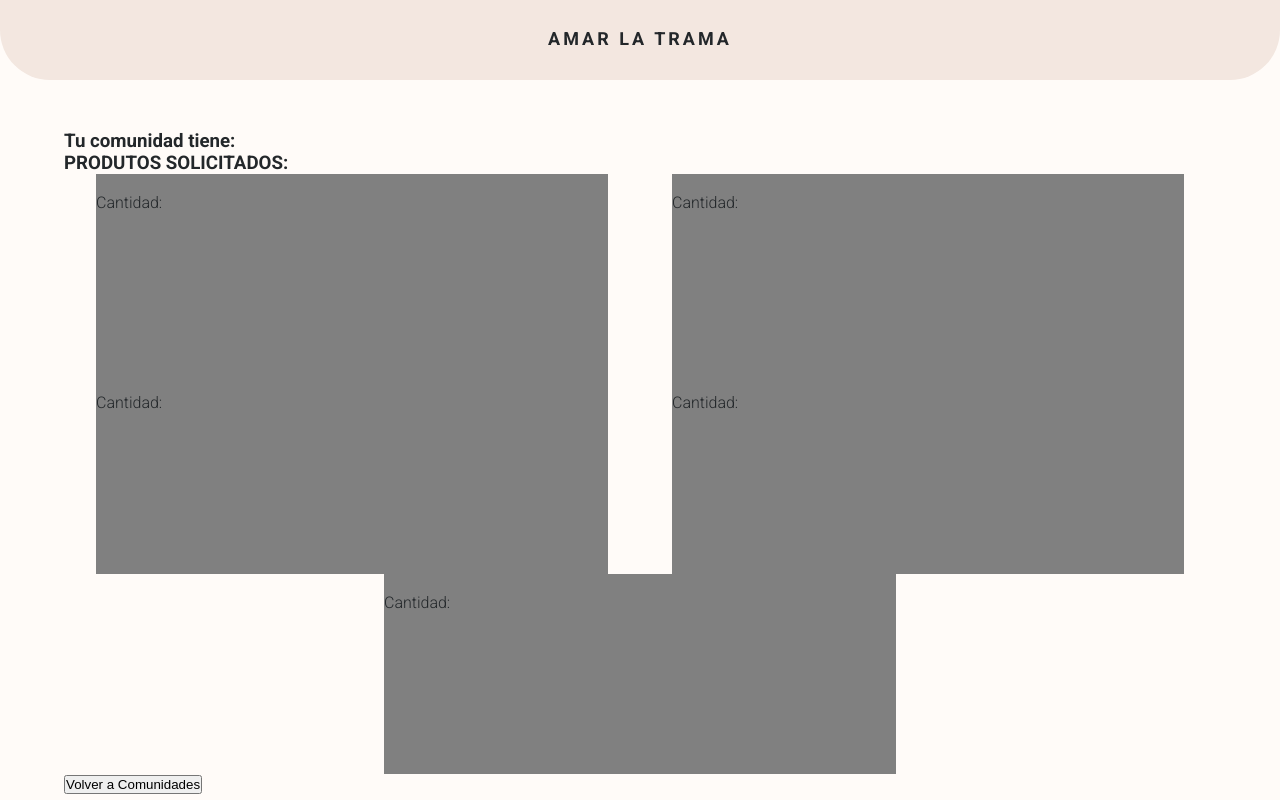
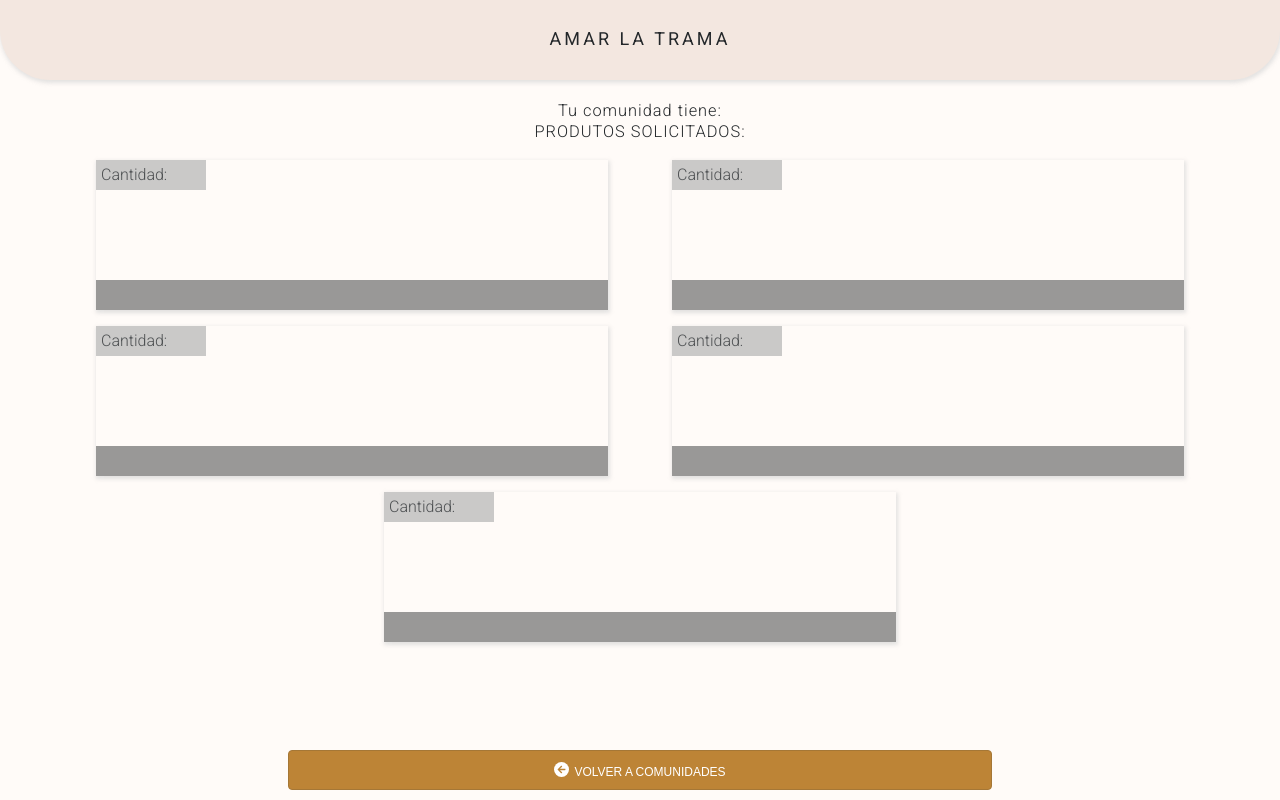
Before and after one commit to sfmullen/ADA-Niwok-Frontend, a React (Create React App) app: page /Comunidad in a window 1280 px wide. Built offline with nearby package versions, Linux system fonts and the light colour scheme.

Commit message:
avances maquetado

```diff
--- a/src/Components/Button/Button.scss
+++ b/src/Components/Button/Button.scss
@@ -7,13 +7,14 @@
     .btn{
         width: 80%;
         height: 50px;
-        border: 1px solid #a57736;
+        border: 1px solid #8b632a;
+        border-radius: 4px;
         background-color: #bd8436;
         .btn-title{
-
+color:  #503714;
         }
         .btn-text{
-
+color:   #503714;
         }
     }
 }
--- a/src/Components/Header/Header.scss
+++ b/src/Components/Header/Header.scss
@@ -5,11 +5,13 @@
     height: 80px;
     background-color: #f3e7e0;
     border-radius: 0px 0px 50px 50px;
+box-shadow: 1px 2px 4px 1px rgba(215,215,215,0.71);
 .header-title{
     font-size: 18px;
     letter-spacing: 3px;
     text-align: center;
     padding-top: 28px;
+    font-weight: 400;
         }
     }
 }
--- a/src/Components/Product/Product.js
+++ b/src/Components/Product/Product.js
@@ -1,12 +1,13 @@
 import React from "react";
 import './Product.scss';
+import foto from './img/foto.png';
 
 
 const Product = ({ productName, urlProduc, quantity }) => {
     return (
         <React.Fragment>
             <figure className="product-container">
-                <img src={urlProduc} className="img-product" />
+                {/* <img src={foto} className="img-product" /> */}
                 <div className="quantity-product">
                     <p>Cantidad:{quantity}</p>
                 </div>
--- a/src/Components/Product/Product.scss
+++ b/src/Components/Product/Product.scss
@@ -1,5 +1,29 @@
 .product-container{
     width: 50vw;
-    height: 200px;
-    background-color: grey;
+    height: 150px;
+    margin: 8px;
+    box-shadow: 1px 2px 4px 1px rgba(215,215,215,0.71);
+   /*  .img-product{
+        width: 40vw;
+        height: 150px;
+        align-items: center;
+    } */
+    .quantity-product{
+         color: rgb(35, 39, 42);
+        background-color: rgb(189, 189, 189);
+        width: 110px;
+        height: 30px;
+        padding: 5px;
+        opacity: 80%;
+        z-index: 99;
+    }
+    .decription-product{
+        height: 30px;
+        background-color: grey;
+        position: relative;
+    bottom: -90px;
+    opacity: 80%;
+     color: rgb(35, 39, 42);
+     z-index: 99;
+    }
 }
--- a/src/Components/ProductView/ProductView.js
+++ b/src/Components/ProductView/ProductView.js
@@ -1,8 +1,8 @@
 import React from "react";
 import './ProductView.scss';
 import ProductList from '../ProducList/ProductList';
-/* import { FontAwesomeIcon } from '@fortawesome/react-fontawesome'
-import { fasArrowLeft } from '@fortawesome/free-solid-svg-icons' */
+import { FontAwesomeIcon } from '@fortawesome/react-fontawesome';
+import { faArrowLeft } from '@fortawesome/free-solid-svg-icons';
 
 
 const ProductView = () => {
@@ -13,13 +13,12 @@ const ProductView = () => {
                     <h1>Tu comunidad tiene:</h1>
                     <h1>PRODUTOS SOLICITADOS:</h1>
                 </div>
-                <ProductList /> {/* Aca iria en realidad ProductList */}
-
-                <button type="button" className="btn-back">
-                    {/* <FontAwesomeIcon icon={fasArrowLeft} /> */}
-                Volver a Comunidades
+                <ProductList />
+            </section>
+            <button type="button" className="btn-back">
+                <FontAwesomeIcon icon={faArrowLeft} className="icon" />
+                VOLVER A COMUNIDADES
             </button>
-            </section>
         </React.Fragment>
     )
 };
--- a/src/Components/ProductView/ProductView.scss
+++ b/src/Components/ProductView/ProductView.scss
@@ -1,4 +1,38 @@
 .productView-container{
      width: 90vw;
-     margin-top: 50px;
+     margin-top: 20px;
+     .product-title{
+          margin: 0;
+          font-size: 14px;
+          line-height: 21px;
+          letter-spacing: 1px;
+          text-align: center;
+          margin-bottom: 10px;
+          h1{
+          font-weight: lighter;
+          }
+     }
+
 }
+
+.btn-back{
+     width: 55%;
+     font-size: 12px;
+        height: 40px;
+        border: 1px solid #a57736;
+        border-radius: 4px;
+        background-color: #bd8436;
+        position: fixed;
+        z-index: 99;
+        bottom: 10px;
+        color: white;
+        .icon{
+          width: 15px;
+          height: 15px;
+          padding: 3px;
+          border-radius: 50px;
+          background-color: white;
+          color: #bd8436;
+          margin-right: 5px;
+        }
+     }
```
Also changed, not shown: src/Components/Button/img/foto.png (added), src/Components/Product/img/foto.png (added).
